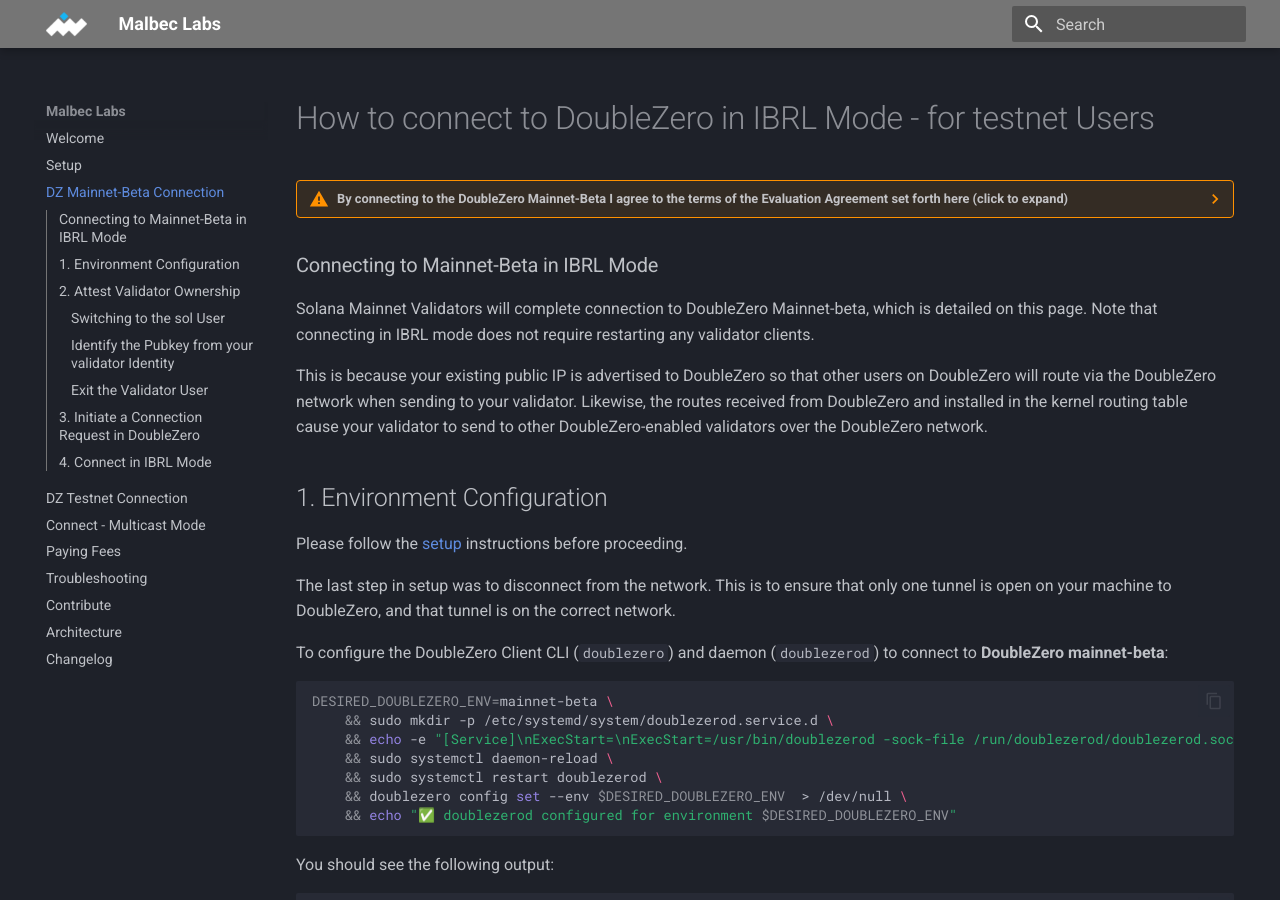
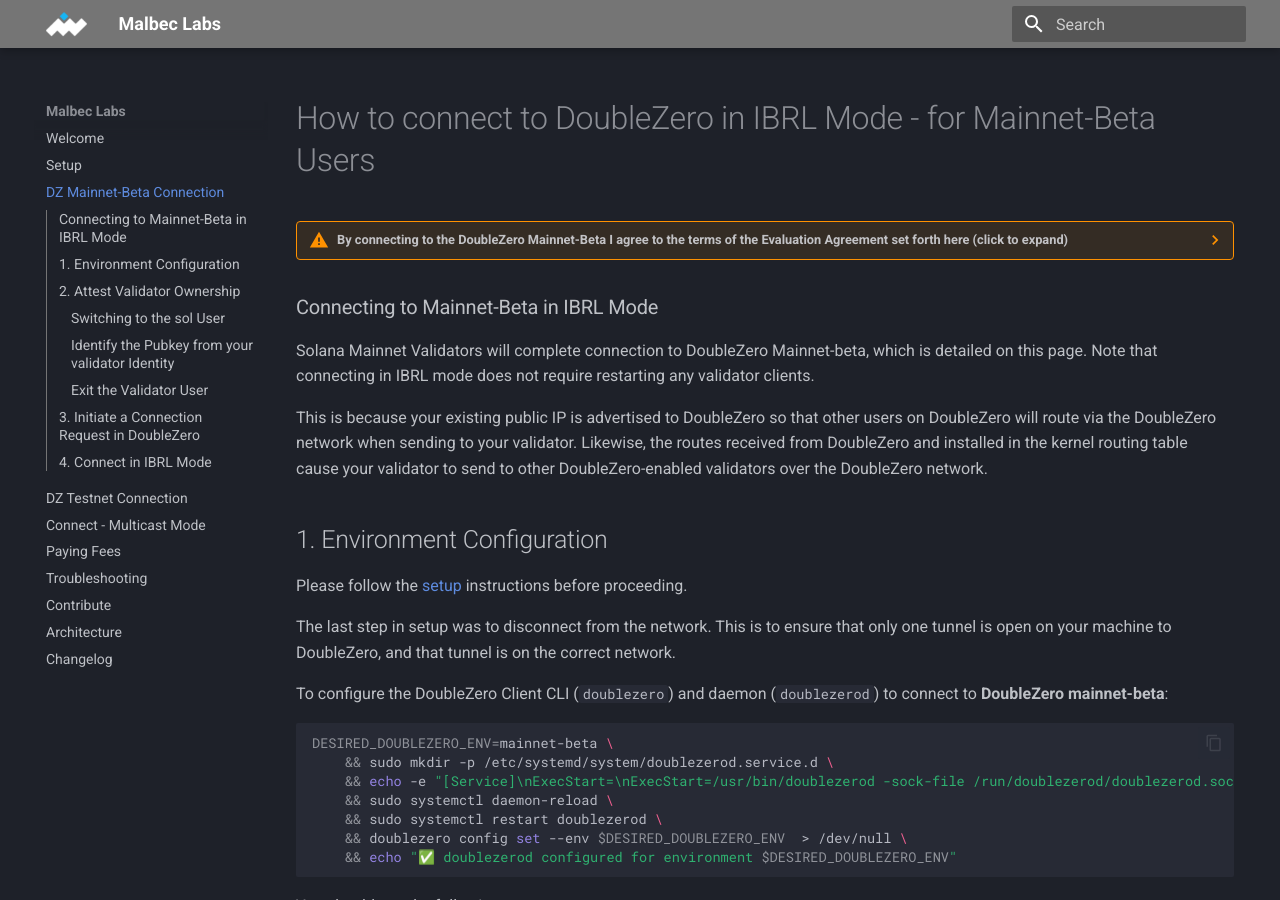
Before and after one commit to malbeclabs/docs, an MkDocs documentation site: the page built from docs/DZ Mainnet-beta Connection.md, in a window 1280 px wide and 900 px high. Built offline with MkDocs 1.6.1 and Material for MkDocs 9.7.7, drawn with Linux system fonts in a browser that asks for light colours.

Commit message:
Update docs/DZ Mainnet-beta Connection.md
Co-authored-by: Rahul Garg <3199183+vihu@users.noreply.github.com>

```diff
--- a/docs/DZ Mainnet-beta Connection.md
+++ b/docs/DZ Mainnet-beta Connection.md
@@ -1,4 +1,4 @@
-# How to connect to DoubleZero in IBRL Mode - for testnet Users
+# How to connect to DoubleZero in IBRL Mode - for Mainnet-Beta Users
 ??? warning "By connecting to the DoubleZero Mainnet-Beta I agree to the terms of the Evaluation Agreement set forth here (click to expand)"
     <span style="font-size:14px;">DoubleZero Testnet</span>
     Evaluation Agreement
```
